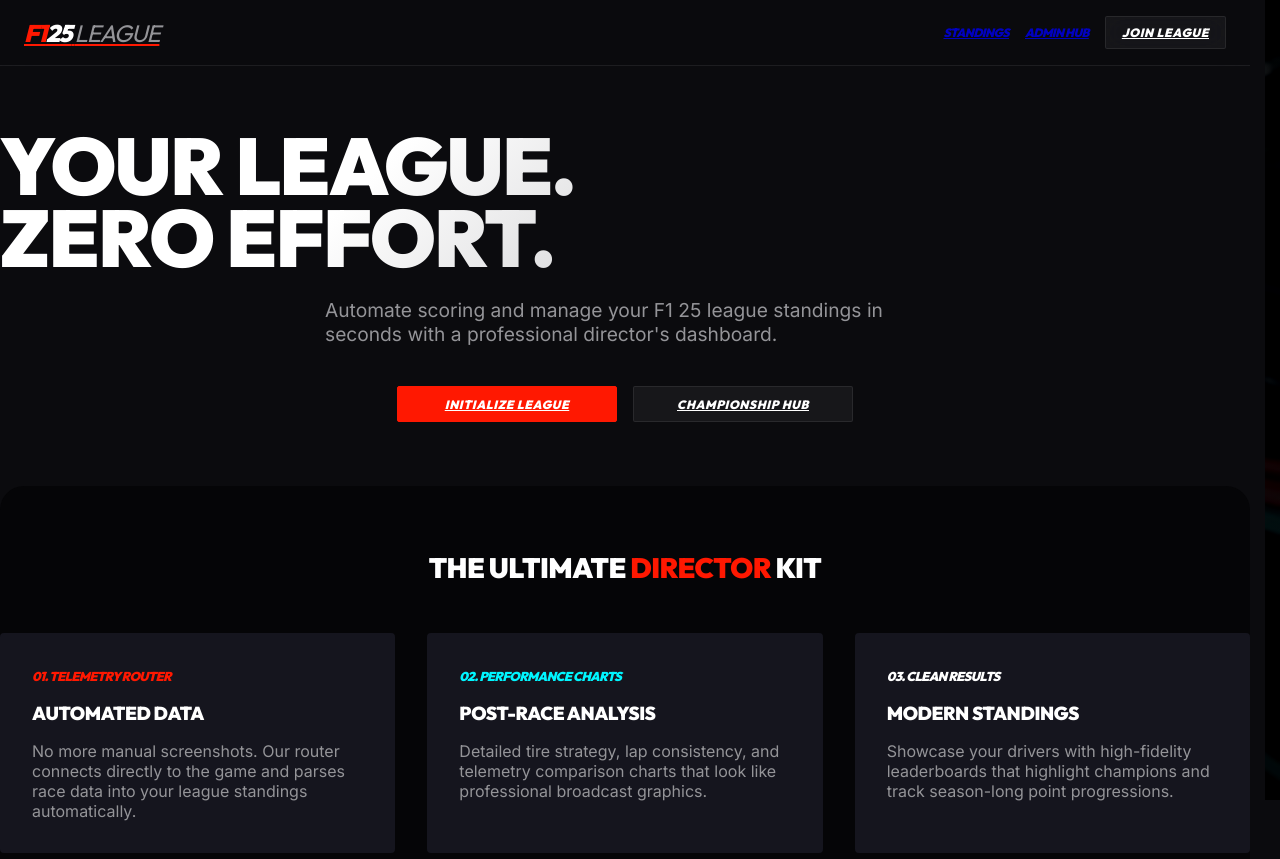
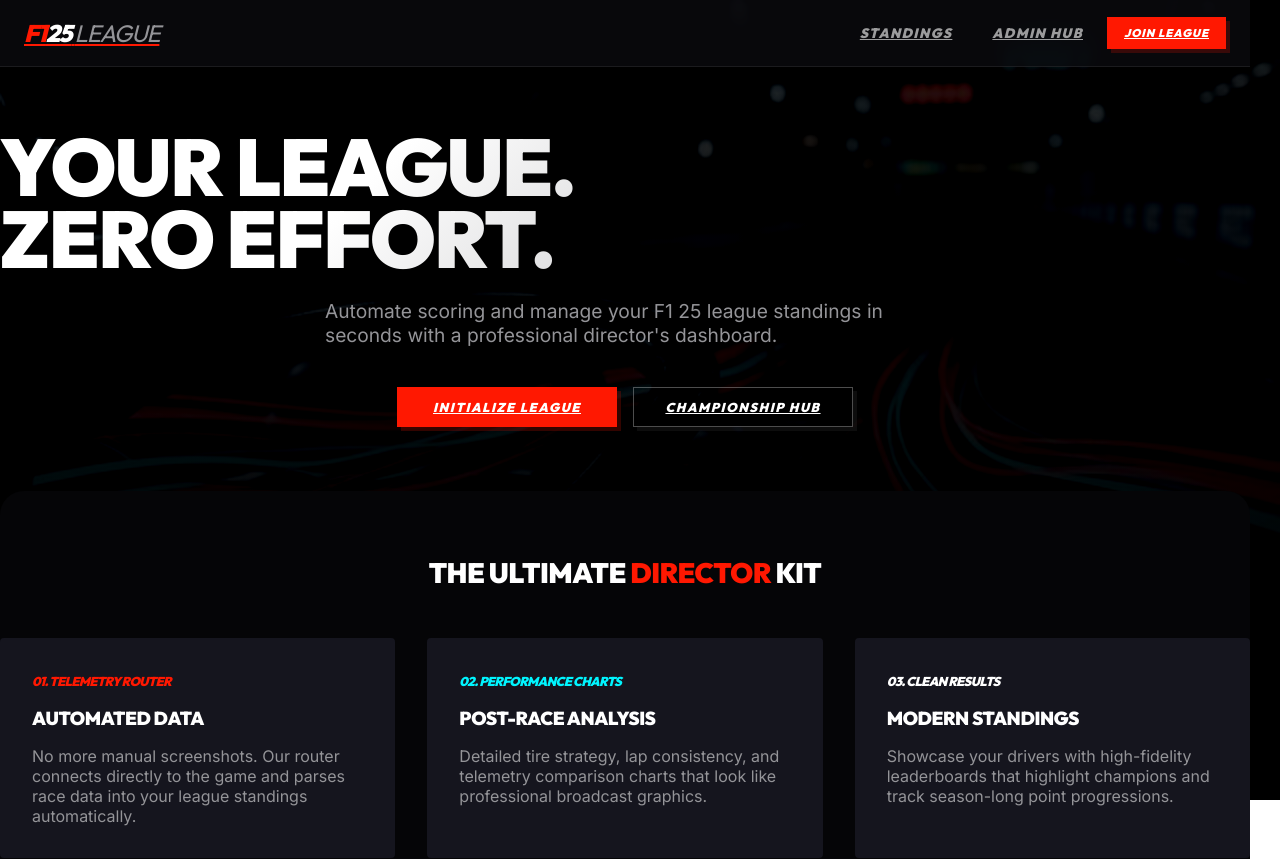
Before and after one commit to yash130384/F1App, a Next.js app: page / in a window 1280 px wide. Shown: the top 859 px of the page. Built offline with nearby package versions, Linux system fonts and the light colour scheme.

Commit message:
UI Overhaul: F1 Performance Buttons, Full-Width Tyre Strategy, and Background Visibility Fix

```diff
--- a/src/app/globals.css
+++ b/src/app/globals.css
@@ -47,7 +47,7 @@
 
 html, body {
   min-height: 100vh;
-  background-color: var(--surface-low);
+  background-color: transparent; /* Changed to transparent to show ::before image */
   color: var(--text-primary);
   font-family: var(--font-body);
   overflow-x: hidden;
@@ -61,11 +61,11 @@ body::before {
   position: fixed;
   inset: 0;
   background:
-    linear-gradient(rgba(5, 5, 7, 0.8), rgba(5, 5, 7, 0.9)),
+    linear-gradient(to bottom, rgba(5, 5, 7, 0.75), rgba(5, 5, 7, 0.95)),
     url('/f1_atmosphere_background_1774657487988.png') center/cover no-repeat;
   pointer-events: none;
-  z-index: -1;
-  filter: brightness(0.65) contrast(1.1);
+  z-index: -10;
+  filter: brightness(0.8) contrast(1.2) saturate(1.1);
 }
 
 /* Layout Utilities */
@@ -147,80 +147,117 @@ body::before {
   border-radius: 8px;
 }
 
-/* Buttons & Interactions */
+/* Buttons & Interactions - The "F1 Performance" Style */
 .btn {
   display: inline-flex;
   align-items: center;
   justify-content: center;
-  padding: 0.6rem 1.5rem;
+  padding: 0.7rem 1.8rem;
   font-family: var(--font-display);
-  font-weight: 800;
+  font-weight: 900;
   text-transform: uppercase;
-  border-radius: 2px;
+  border-radius: 0; /* Boxy F1 look */
   cursor: pointer;
-  transition: all var(--transition-fast);
+  transition: all 0.2s cubic-bezier(0.23, 1, 0.320, 1);
   border: 1px solid transparent;
-  gap: 0.5rem;
-  font-size: 0.75rem;
-  letter-spacing: 0.05em;
+  gap: 0.6rem;
+  font-size: 0.8rem;
+  letter-spacing: 0.12em;
   font-style: italic;
   white-space: nowrap;
   user-select: none;
+  position: relative;
+  overflow: hidden;
 }
 
 .btn-primary {
   background: var(--f1-red);
   color: white;
-  border-color: var(--f1-red);
+  border: 1px solid var(--f1-red);
+  box-shadow: 4px 4px 0px rgba(255, 24, 1, 0.2);
 }
 
 .btn-primary:hover {
   background: white;
-  color: var(--f1-red);
+  color: #000;
   border-color: white;
-  box-shadow: 0 0 25px rgba(255, 255, 255, 0.2);
-  transform: translateY(-2px);
+  box-shadow: 6px 6px 0px rgba(255, 255, 255, 0.3);
+  transform: translate(-2px, -2px);
 }
 
 .btn-secondary {
-  background: rgba(255, 255, 255, 0.05);
+  background: transparent;
   color: white;
-  border-color: var(--glass-border);
-  backdrop-filter: blur(10px);
+  border: 1px solid rgba(255, 255, 255, 0.3);
+  box-shadow: 4px 4px 0px rgba(255, 255, 255, 0.05);
 }
 
 .btn-secondary:hover {
+  border-color: white;
   background: rgba(255, 255, 255, 0.1);
-  border-color: white;
-  transform: translateY(-1px);
+  box-shadow: 6px 6px 0px rgba(255, 255, 255, 0.1);
+  transform: translate(-2px, -2px);
 }
 
 .btn-outline {
   background: transparent;
   color: white;
-  border-color: rgba(255, 255, 255, 0.2);
+  border: 1px solid rgba(255, 255, 255, 0.2);
 }
 
 .btn-outline:hover {
-  border-color: white;
-  background: rgba(255, 255, 255, 0.05);
+  border-color: var(--f1-cyan);
+  color: var(--f1-cyan);
+  background: rgba(0, 245, 255, 0.05);
 }
 
 .btn-danger {
   background: transparent;
   color: var(--f1-red);
-  border-color: rgba(255, 24, 1, 0.3);
+  border: 1px solid rgba(255, 24, 1, 0.3);
 }
 
 .btn-danger:hover {
   background: var(--f1-red);
   color: white;
   border-color: var(--f1-red);
-  box-shadow: 0 0 15px var(--f1-red-glow);
 }
 
-.btn-sm { padding: 0.4rem 0.8rem; font-size: 0.65rem; }
-.btn-xs { padding: 0.2rem 0.5rem; font-size: 0.55rem; }
+.btn-sm { padding: 0.5rem 1rem; font-size: 0.7rem; letter-spacing: 0.08em; }
+.btn-xs { padding: 0.3rem 0.6rem; font-size: 0.6rem; letter-spacing: 0.05em; }
+
+.nav-link {
+  font-family: var(--font-display);
+  font-weight: 900;
+  font-style: italic;
+  font-size: 0.85rem;
+  letter-spacing: 0.1em;
+  text-transform: uppercase;
+  color: rgba(255, 255, 255, 0.6);
+  transition: all 0.2s ease;
+  padding: 0.5rem 1rem;
+  position: relative;
+}
+
+.nav-link:hover {
+  color: #fff;
+}
+
+.nav-link::after {
+  content: '';
+  position: absolute;
+  bottom: 0;
+  left: 1rem;
+  right: 1rem;
+  height: 2px;
+  background: var(--f1-red);
+  transform: scaleX(0);
+  transition: transform 0.2s ease;
+}
+
+.nav-link:hover::after {
+  transform: scaleX(1);
+}
 
 /* Utility Grid */
 .grid-responsive {
--- a/src/app/layout.tsx
+++ b/src/app/layout.tsx
@@ -21,10 +21,10 @@ export default function RootLayout({
               F1<span style={{ color: 'var(--text-primary)' }}>25</span> <span style={{ color: 'var(--text-secondary)', fontWeight: 400 }}>LEAGUE</span>
             </Link>
 
-            <div className="flex gap-medium items-center nav-links">
-              <Link href="/dashboard" className="text-f1-bold" style={{ fontSize: '0.75rem', opacity: 0.8 }}>Standings</Link>
-              <Link href="/admin" className="text-f1-bold" style={{ fontSize: '0.75rem', opacity: 0.8 }}>Admin Hub</Link>
-              <Link href="/join" className="btn btn-secondary" style={{ padding: '0.5rem 1rem' }}>Join League</Link>
+            <div className="flex gap-small items-center nav-links">
+              <Link href="/dashboard" className="nav-link">Standings</Link>
+              <Link href="/admin" className="nav-link">Admin Hub</Link>
+              <Link href="/join" className="btn btn-primary btn-sm">Join League</Link>
             </div>
           </div>
         </nav>
```
Also changed, not shown: src/components/race/TyreStrategyChart.tsx (+27 -24 lines).
